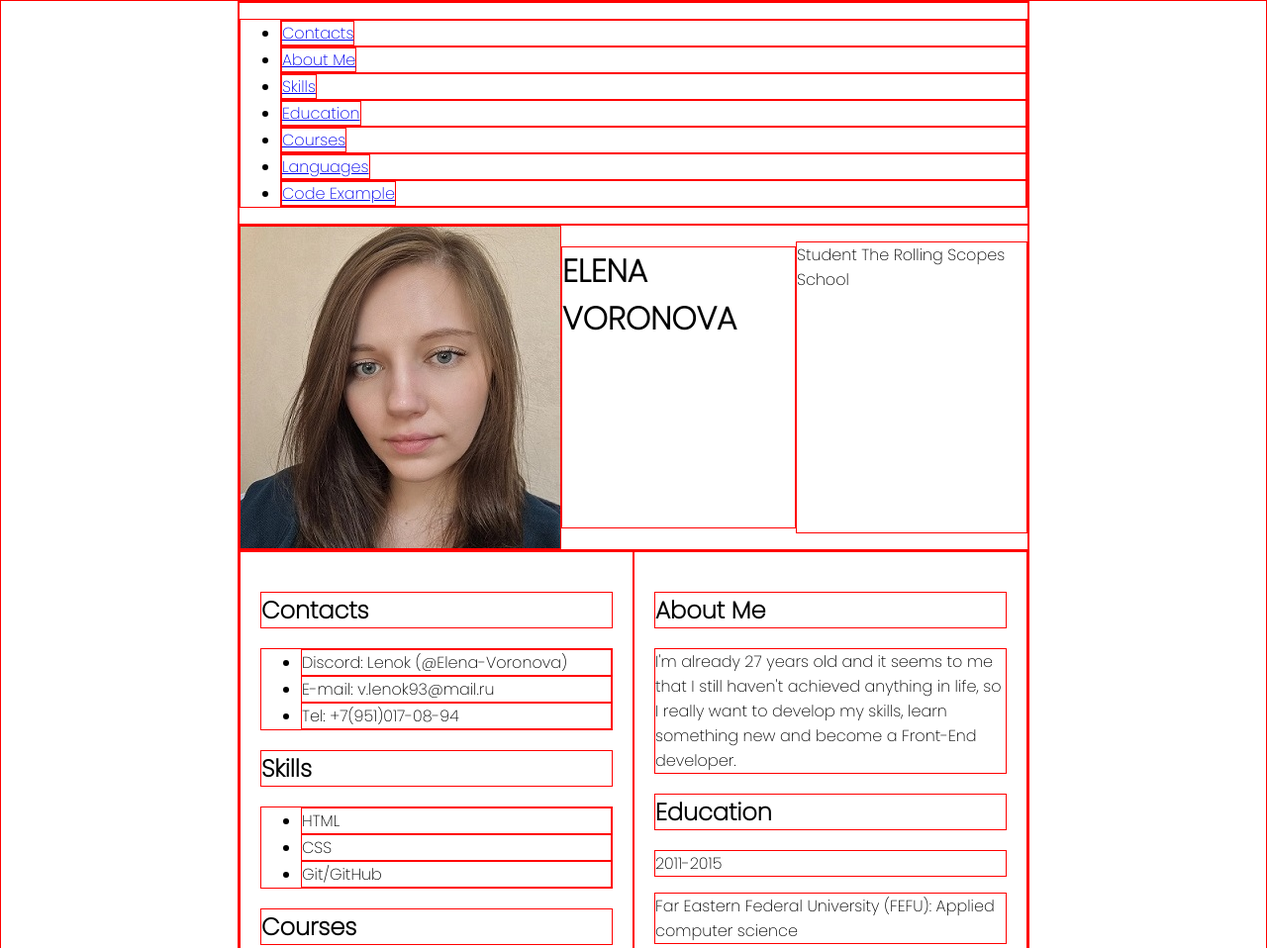
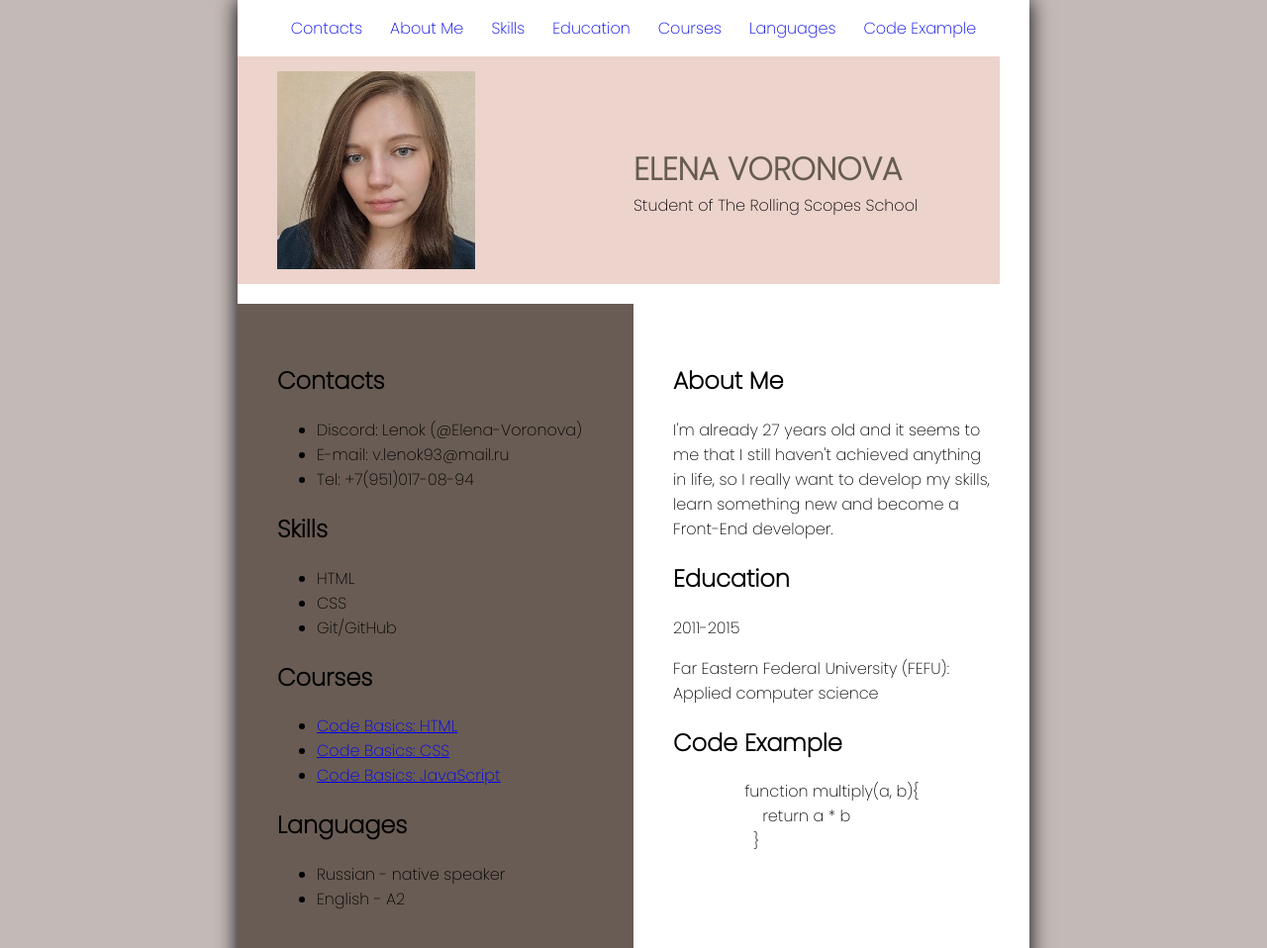
Before and after one commit to Elena-Voronova/rsschool-cv, a plain HTML site: page index.html in a window 1280 px wide. Shown: the top 958 px of the page at 99% size. Drawn offline with Linux system fonts and the light colour scheme.

Commit message:
feat: add style of header

```diff
--- a/index.html
+++ b/index.html
@@ -12,26 +12,25 @@
     <link href="https://fonts.googleapis.com/css2?family=Poppins:wght@200&display=swap" rel="stylesheet">
 </head>
 <body class="body">
-    <nav class="nav">
-        <ul>
-            <li><a href="#Contacts">Contacts</a></li>
-            <li><a href="#About-Me">About Me</a></li>
-            <li><a href="#Skills">Skills</a></li>
-            <li><a href="#Education">Education</a></li>
-            <li><a href="#Courses">Courses</a></li>
-            <li><a href="#Languages">Languages</a></li>
-            <li><a href="#Code-Example">Code Example</a></li>
-        </ul>
-    </nav>
-
     <header class="header">
-        <img class="img" src="img.jpg" alt="my photo">
-        <h1>ELENA VORONOVA</h1>
-        <p>Student The Rolling Scopes School</p>
+        <nav class="nav">
+            <ul class="nav-list">
+                <li><a class="nav-link" href="#Contacts">Contacts</a></li>
+                <li><a class="nav-link" href="#About-Me">About Me</a></li>
+                <li><a class="nav-link" href="#Skills">Skills</a></li>
+                <li><a class="nav-link" href="#Education">Education</a></li>
+                <li><a class="nav-link" href="#Courses">Courses</a></li>
+                <li><a class="nav-link" href="#Languages">Languages</a></li>
+                <li><a class="nav-link" href="#Code-Example">Code Example</a></li>
+            </ul>
+        </nav>
+        <div class="header-color"><img class="img" src="img.jpg" alt="my photo">
+        <h1 class="title">ELENA VORONOVA</h1>
+        <p class="subtitle">Student of The Rolling Scopes School</p></div>
     </header>
 
     <main class="main">
-        <section class="text">
+        <section class="text" id="main-color">
             <h2 id="Contacts">Contacts</h2>
             <ul>
                 <li>Discord: Lenok (@Elena-Voronova)</li>
--- a/style.css
+++ b/style.css
@@ -1,11 +1,11 @@
 * {
     box-sizing: border-box;
     font-family: 'Poppins', sans-serif;
-    border: 1px solid red;
   }
 
   html {
     scroll-behavior: smooth;
+    background-color: rgb(195, 185, 183);
   }
 
   .body {
@@ -13,12 +13,56 @@
     flex-direction: column;
     width: 800px;
     margin: 0 auto;
+    background-color: white;
+    box-shadow: 0 0 20px;
   }
 
-  .header, .footer {
+  .header {
     display: flex;
     flex: none;
     flex-direction: row;
+    flex-wrap: wrap;
+  }
+
+  .nav {
+    width: 800px;
+  }
+
+  .header-color {
+    background-color: rgb(236, 211, 204);
+    width: 770px;
+    margin: 0 0 20px 0;
+  }
+
+  .nav-list {
+    display: flex;
+    justify-content: center;
+    list-style: none;
+    padding: 0;
+  }
+
+  .nav-link {
+    padding: 0 14px;
+    line-height: 20px;
+    text-decoration: none;
+  }
+
+  .img {
+    width: 200px;
+    height: 200px;
+    margin: 15px 40px;
+    float: left;
+  }
+
+  .title {
+    margin: 90px 0 0 400px;
+    color: rgb(102, 92, 80);
+    font-weight: 1000;
+  }
+
+  .subtitle {
+    padding: 0;
+    margin: 0 0 0 400px;
   }
 
   .main {
@@ -26,7 +70,15 @@
     flex-direction: row;
   }
 
+  #main-color {
+    background-color: rgb(105, 92, 84);
+  }
+
   .text {
     width: 400px;
-    padding: 20px;
+    padding: 40px;
   }
+
+  .footer {
+    flex: none;
+  }
```
